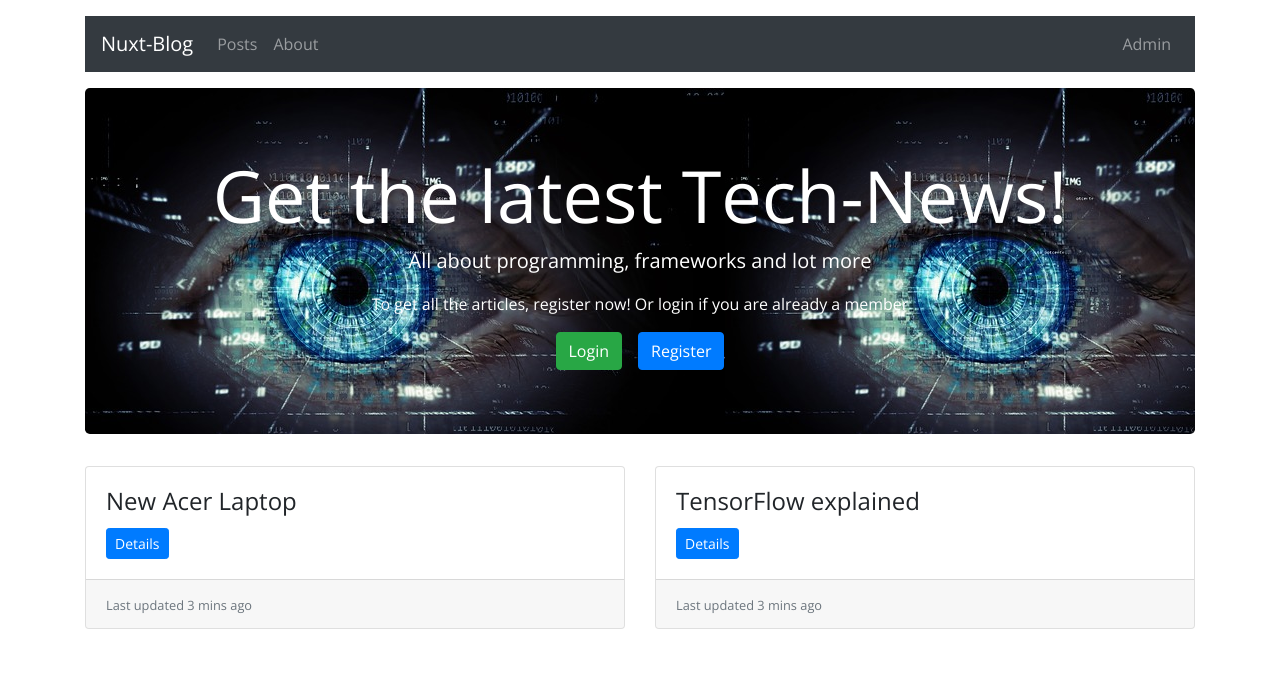
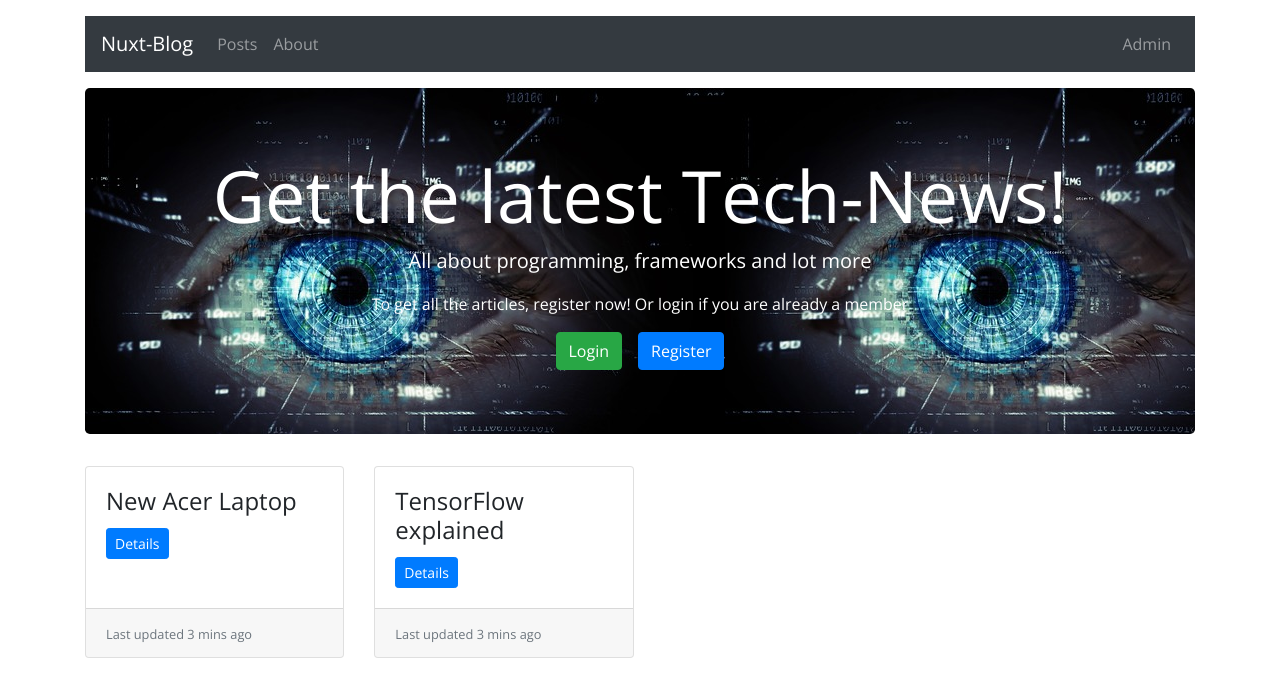
Before and after one commit to krispea3/nuxt-blog, a Nuxt app: page / in a window 1280 px wide. Shown: the top 696 px of the page. Built offline with nearby package versions, Linux system fonts and the light colour scheme.

Commit message:
moved posts cards to PostList component with redesign

```diff
--- /dev/null
+++ b/components/posts/PostList.vue
@@ -0,0 +1,45 @@
+<template>
+  <b-row>
+    <b-card v-for="post in posts"
+            :key="post.id"
+            :title="post.title"
+            class="mb-2">
+      <b-button
+        @click="postDetail(post.id)"
+        variant="primary"
+        size="sm">
+          Details
+      </b-button>
+      <div slot="footer"><small class="text-muted">Last updated 3 mins ago</small></div>
+    </b-card>
+  </b-row>
+</template>
+
+<script>
+export default {
+  // This vue lifecycle hook executes on the client
+  created () {
+    this.posts = this.$store.getters.posts
+  },
+  // This is a nuxt lifecycle hook. It will execute on the server and serve the page only once the data is fetched
+  // It only executes on the server the first time it's called. If we navigate away from the page then back, it will
+  // execute on the client.
+  // !!! this.whatever is not available in asyncData. We can use the context instead !!!!
+  // !!! for example we can access the store with context.store or the route with context.route !!!
+  // asyncData shouldn't be used with the normal data method
+  // asyncData (context) {
+  //   console.log(context)
+  //   return {}
+  // },
+  data () {
+    return {
+      posts: []
+    }
+  },
+  methods: {
+    postDetail (id) {
+      this.$router.push('posts/' + id)
+    }
+  }
+}
+</script>
--- a/layouts/default.vue
+++ b/layouts/default.vue
@@ -6,7 +6,7 @@
 </template>
 
 <script>
-import Header from '../components/Header'
+import Header from '~/components/header/Header'
 export default {
   components: {
     Header
--- a/pages/index.vue
+++ b/pages/index.vue
@@ -14,20 +14,24 @@
       </b-col>
   </b-row>
 
-  <b-row>
-    <b-col>
-      <Posts />
-    </b-col>
-  </b-row>
+  <!-- <b-row align-h="center">
+    <b-col cols="10" > -->
+  <b-container>
+    <b-card-group deck>
+      <PostList />
+    </b-card-group>
+  </b-container>
+    <!-- </b-col>
+  </b-row> -->
   </div>
 </template>
 
 <script>
-import Posts from './posts/index'
+import PostList from '~/components/posts/PostList'
 
 export default {
   components: {
-    Posts
+    PostList
   }
 }
 </script>
--- a/pages/posts/index.vue
+++ b/pages/posts/index.vue
@@ -1,36 +1,17 @@
 <template>
-  <b-row>
-    <b-col>
+  <b-container>
       <b-card-group deck>
-        <b-card v-for="post in posts" :key="post.id"
-            :title="post.title">
-          <b-button
-            @click="postDetail(post.id)"
-            variant="primary"
-            size="sm">
-              Details
-          </b-button>
-          <div slot="footer"><small class="text-muted">Last updated 3 mins ago</small></div>
-        </b-card>
+        <PostList />
       </b-card-group>
-    </b-col>
-  </b-row>
+  </b-container>
 </template>
 
 <script>
+import PostList from '~/components/posts/PostList'
+
 export default {
-  created () {
-    this.posts = this.$store.getters.posts
-  },
-  data () {
-    return {
-      posts: []
-    }
-  },
-  methods: {
-    postDetail (id) {
-      this.$router.push('posts/' + id)
-    }
+  components: {
+    PostList
   }
 }
 </script>
```
Also changed, not shown: components/header/Header.vue (renamed from components/Header.vue).
